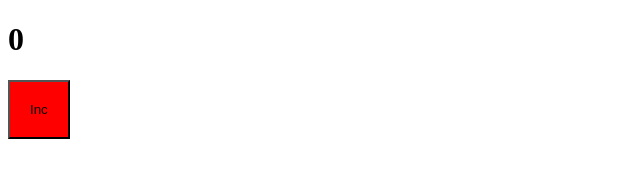
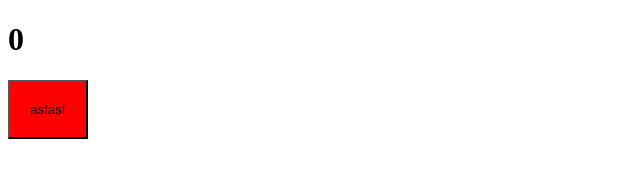
Before and after one commit to Zamchik/Web-portfolio, a React app: page / in a window 1280 px wide. Shown: the top 189 px of the page, without its empty margins (0-640 px from the left). Built offline with nearby package versions, Linux system fonts and the light colour scheme.

Commit message:
fixing css loader and adding module.scss

```diff
--- a/src/components/App.scss
+++ b/src/components/App.module.scss
@@ -1,4 +1,4 @@
-button {
+.button {
     background: red;
     padding: 20px;
 }
--- a/src/components/App.tsx
+++ b/src/components/App.tsx
@@ -1,5 +1,5 @@
 import React, {useState} from 'react';
-import './App.scss'
+import classes from './App.module.scss';
 
 export const App = () => {
     const [count,setCount] = useState<number>(0)
@@ -10,7 +10,9 @@ export const App = () => {
     return (
         <div>
             <h1>{count}</h1>
-            <button onClick={increment}>Inc</button>
+            <button className={classes.button} onClick={increment}><span>
+                asfasf
+            </span></button>
         </div>
     );
 };
--- a/src/index.ts
+++ /dev/null
@@ -1,4 +0,0 @@
-import {calc} from "./test";
-
-console.log("Hi")
-console.log(calc(7,6))
--- a/src/test.ts
+++ /dev/null
@@ -1,3 +0,0 @@
-export function calc(a: number, b: number) {
-    return a + b
-}
--- a/webpack.config.ts
+++ b/webpack.config.ts
@@ -1,12 +1,10 @@
 import webpack from 'webpack';
 import { buildWebpack } from './config/build/buildWebpack';
-import { Mode } from 'fs';
 import path from 'path';
-import { BuildPaths } from './config/build/types/types';
-
+import { BuildMode, BuildPaths } from './config/build/types/types';
 
 interface EnvVariables {
-    mode: Mode;
+    mode: BuildMode;
     port: number;
 }
 
```
Also changed, not shown: src/global.d.ts (added, +7 -0 lines), 1 other file (tests, documents, lock files or other folders).
